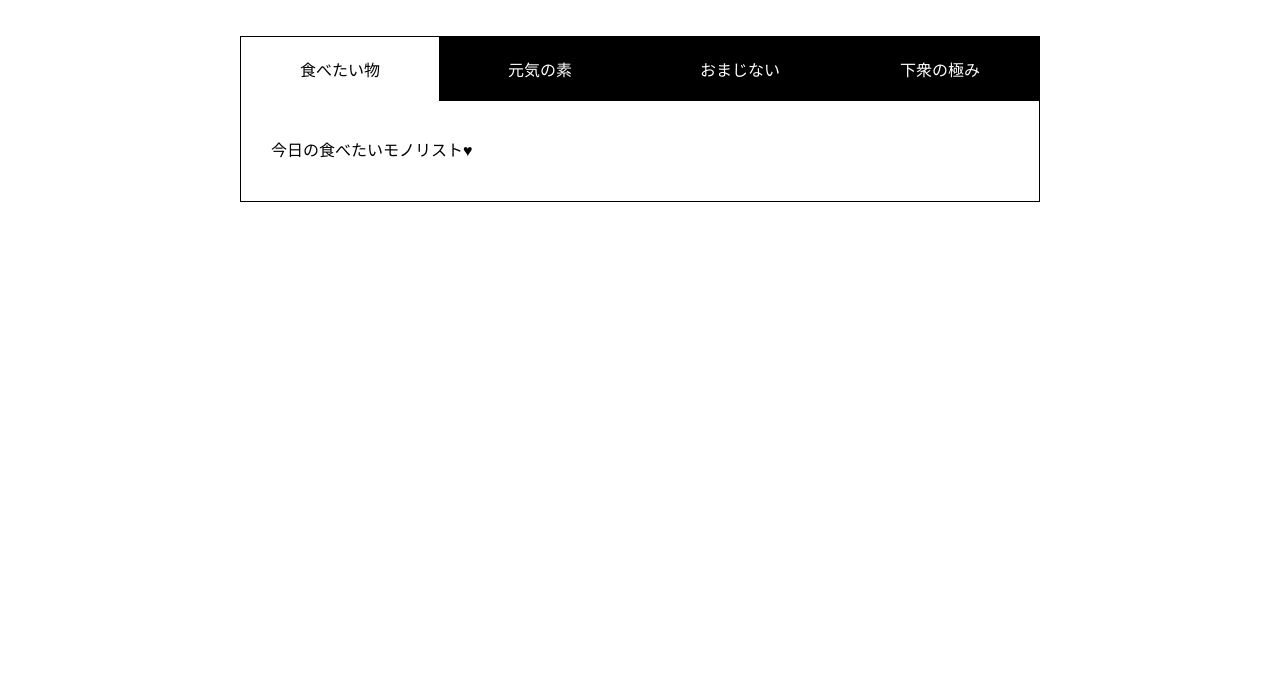
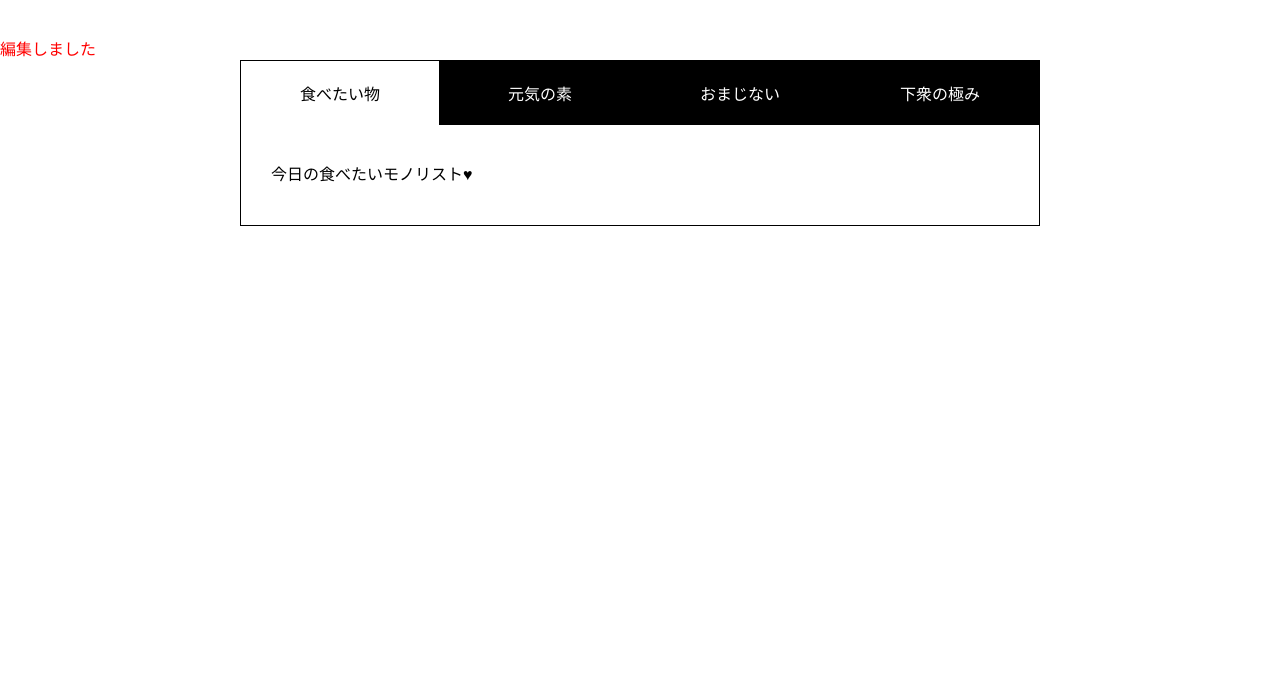
Before and after one commit to takagi2943/tesuto, a plain HTML site: page index.html in a window 1280 px wide. Shown: the part 110-800 px from the top of the page. Drawn offline with Linux system fonts and the light colour scheme.

Commit message:
編集しちゃった

```diff
--- a/index.html
+++ b/index.html
@@ -8,7 +8,7 @@
   </head>
   <body>
     <h1>11章【タブメニューを作ってみよう】</h1>
-
+    <p style="color:red">編集しました</p>
     <div class="wrap">
       <ul id="tab-menu">
         <li><a href="#tab1" class="active">食べたい物</a></li>
```
